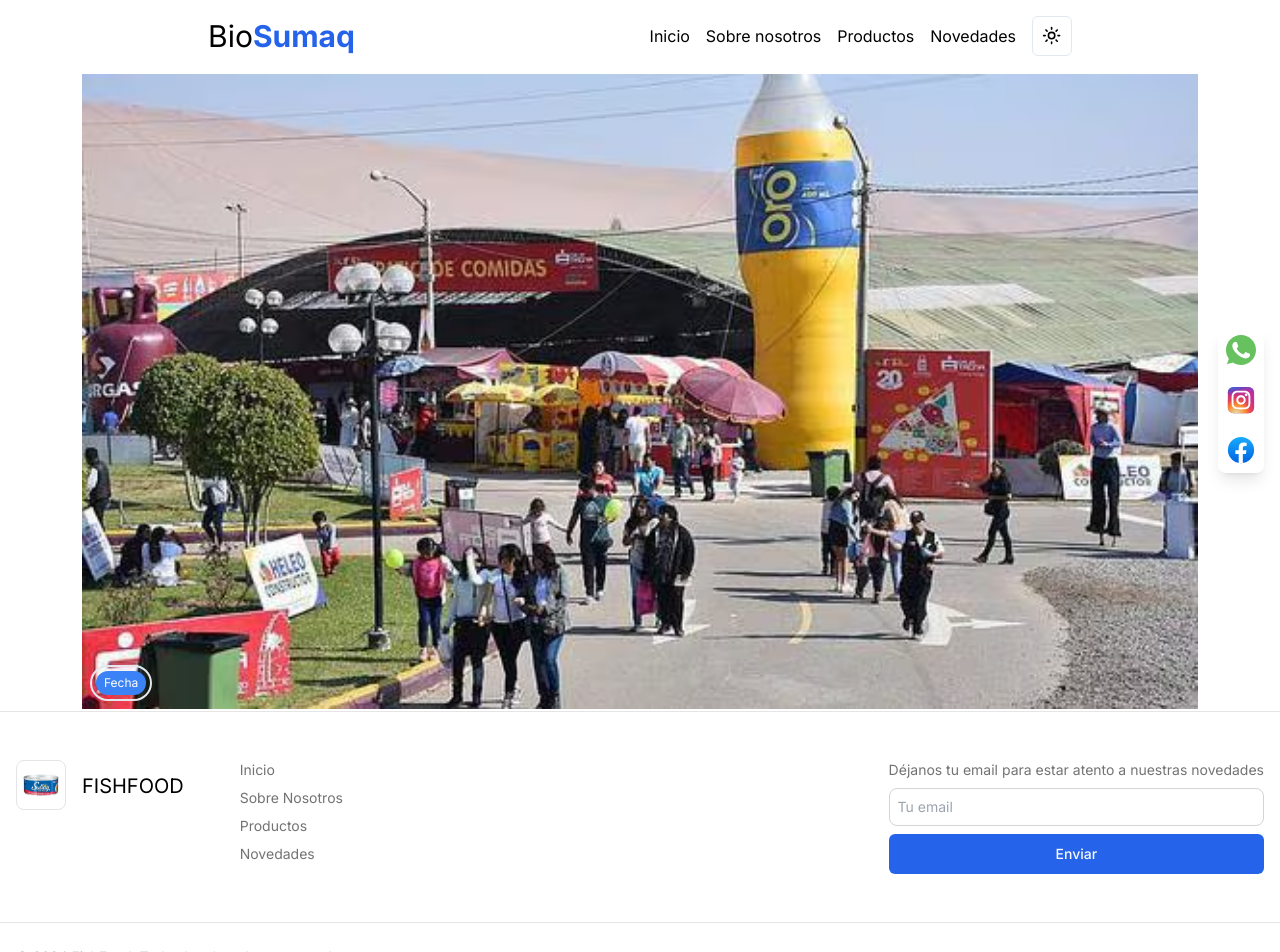
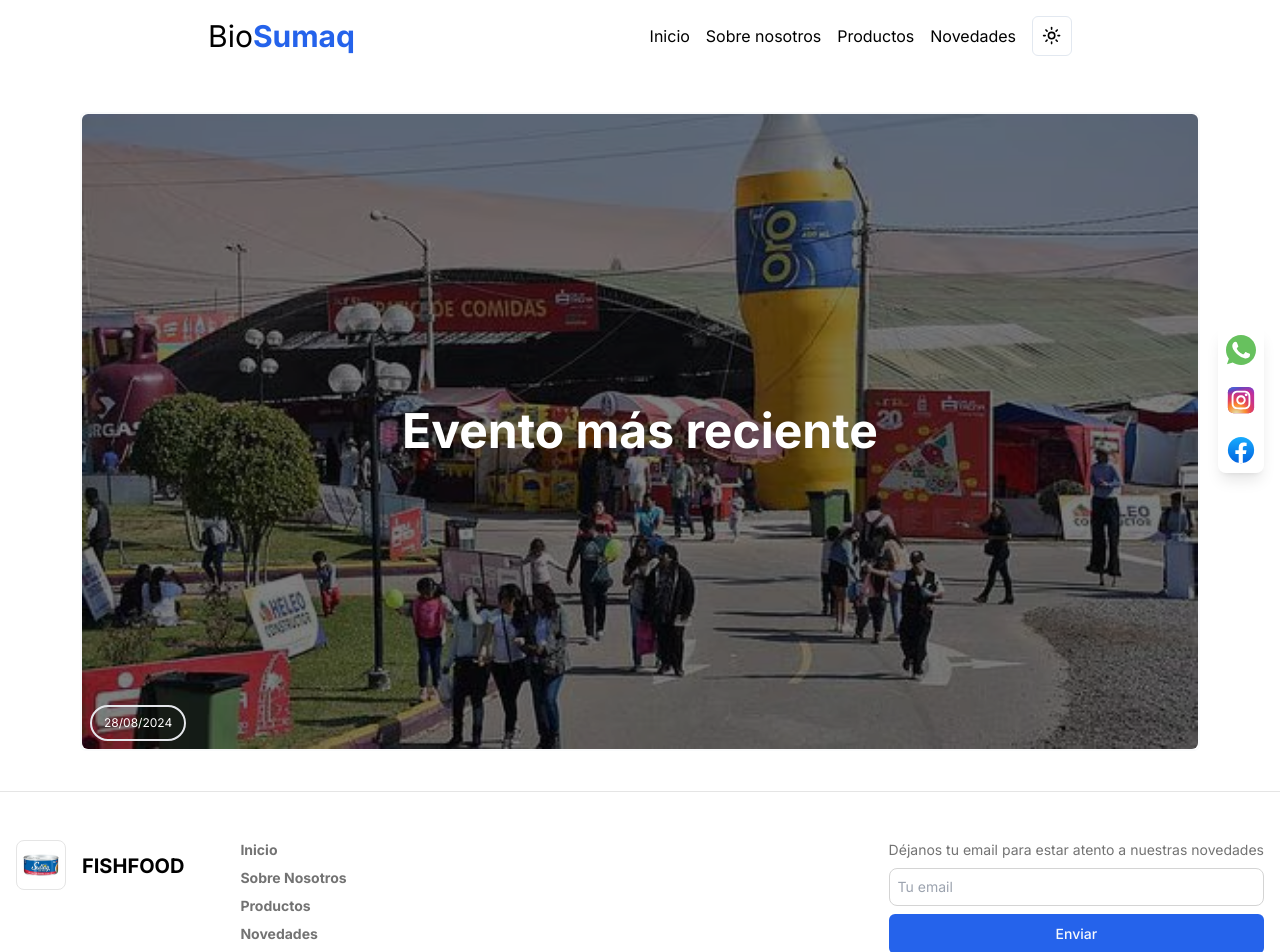
Before and after one commit to BrandonVizcarraSarmiento/biosumaq, a Next.js app: page /novedades in a window 1280 px wide. Shown: the top 952 px of the page. Built offline with nearby package versions, Linux system fonts and the light colour scheme.

Commit message:
Cambios 11:41

```diff
--- a/app/(cliente)/about/components/info.tsx
+++ b/app/(cliente)/about/components/info.tsx
@@ -5,7 +5,7 @@ const Info = () => {
     return (
         <div className="w-full max-w-7xl mx-auto px-4">
             <div className="grid grid-cols-1 md:grid-cols-2 gap-8 justify-items-center my-20 mx-20">
-                <Card className="flex flex-col items-center text-center space-y-2 hover:border-primary transition-colors duration-300">
+                <Card className="flex flex-col items-center text-center space-y-2 hover:border-primary transition-colors duration-300 bg-slate-200">
                     <CardContent>
                         <Image src="/img/mision.svg" width={300} height={300} alt="imagen de misión" className="h-64 w-64 mx-auto" />
                     </CardContent>
@@ -15,7 +15,7 @@ const Info = () => {
                         </p>
                     </CardFooter>
                 </Card>
-                <Card className="flex flex-col items-center text-center space-y-2 hover:border-primary transition-colors duration-300">
+                <Card className="flex flex-col items-center text-center space-y-2 hover:border-primary transition-colors duration-300 bg-slate-200">
                     <CardContent>
                         <Image src="/img/vision.svg" width={300} height={300} alt="imagen de visión" className="h-64 w-64 mx-auto" />
                     </CardContent>
--- a/app/(cliente)/novedades/components/eventoPrincipal.tsx
+++ b/app/(cliente)/novedades/components/eventoPrincipal.tsx
@@ -4,16 +4,29 @@ import FechaEvento from "./fecha";
 
 const EventoPrincipal = () => {
   return (
-    <div className="w-full max-w-6xl mx-auto px-4">
-      <div className="relative rounded-md border-2 border-transparent hover:border-cyan-400 transition-colors duration-300">
+    <div className="w-full max-w-6xl mx-auto px-4 my-10">
+    <div className="relative rounded-md border-2 border-gray-50 hover:border-black transition-colors duration-300 dark:border-black dark:hover:border-white">
       <Link href="/" className="block">
-          <Image src="/img/feritac.avif" layout="responsive" width={300} height={300} alt="Imagen de producto" className="transition-transform duration-400 transform hover:scale-110" />
+        <div className="relative">
+          <Image
+            src="/img/feritac.avif"
+            layout="responsive"
+            width={300}
+            height={300}
+            alt="Imagen de producto"
+            className="transition-transform duration-400 transform hover:scale-110 rounded-md brightness-50"
+          />
+          <h2 className="absolute inset-0 flex items-center justify-center text-white text-3xl md:text-5xl font-bold drop-shadow-md">
+            Evento más reciente
+          </h2>
+        </div>
         <div className="absolute bottom-2 left-2">
           <FechaEvento />
         </div>
       </Link>
     </div>
   </div>
+
   );
 }
 
--- a/app/(cliente)/novedades/components/fecha.tsx
+++ b/app/(cliente)/novedades/components/fecha.tsx
@@ -1,7 +1,7 @@
 const FechaEvento = () => {
     return (
         <div className="inline-flex items-center gap-3 rounded-full border-2 w-fit p-1">
-            <p className="px-2 py-1 text-xs text-white bg-blue-500 rounded-full w-fit">Fecha</p>
+            <p className="px-2 py-1 text-xs text-white  rounded-full w-fit">28/08/2024 </p>
         </div>
     );
 }
--- a/components/clientes/footer.tsx
+++ b/components/clientes/footer.tsx
@@ -17,21 +17,21 @@ const Footer = () => {
                 className="rounded-full"
               />
             </div>
-            <span className="uppercase text-black text-xl dark:text-white mt-3 ">FishFood</span>
+            <span className="uppercase text-black text-xl font-bold dark:text-white mt-3 ">FishFood</span>
           </div>
           <nav className="flex flex-col md:flex-row gap-4">
             <ul className="flex flex-col md:flex-grow gap-2">
               <li>
-                <Link href="/" className="p-2 text-lg hover:text-black md:text-sm dark:hover:text-neutral-300 dark:text-white dark:font-bold">Inicio</Link>
+                <Link href="/" className="p-2 text-lg hover:text-black md:text-sm font-bold dark:hover:text-neutral-300 dark:text-white dark:font-bold">Inicio</Link>
               </li>
               <li>
-                <Link href="/about" className="p-2 text-lg hover:text-black md:text-sm dark:hover:text-neutral-300 dark:text-white dark:font-bold">Sobre Nosotros</Link>
+                <Link href="/about" className="p-2 text-lg hover:text-black md:text-sm font-bold dark:hover:text-neutral-300 dark:text-white dark:font-bold">Sobre Nosotros</Link>
               </li>
               <li>
-                <Link href="/productos" className="p-2 text-lg hover:text-black md:text-sm dark:hover:text-neutral-300 dark:text-white dark:font-bold">Productos</Link>
+                <Link href="/productos" className="p-2 text-lg hover:text-black md:text-sm font-bold dark:hover:text-neutral-300 dark:text-white dark:font-bold">Productos</Link>
               </li>
               <li>
-                <Link href="/novedades" className="p-2 text-lg hover:text-black md:text-sm dark:hover:text-neutral-300 dark:text-white dark:font-bold">Novedades</Link>
+                <Link href="/novedades" className="p-2 text-lg hover:text-black md:text-sm font-bold dark:hover:text-neutral-300 dark:text-white dark:font-bold">Novedades</Link>
               </li>
             </ul>
           </nav>
--- a/components/clientes/misionVision.tsx
+++ b/components/clientes/misionVision.tsx
@@ -5,7 +5,7 @@ const MisionVision = () => {
     return (
         <div className="w-full max-w-6xl mx-auto px-4">
             <div className="grid grid-cols-1 md:grid-cols-3 gap-4 p-4 justify-items-center my-20">
-                <Card className="flex flex-col items-center text-center space-y-2 hover:border-primary transition-colors duration-300">
+                <Card className="flex flex-col items-center text-center space-y-2 hover:border-primary transition-colors duration-300 bg-slate-200 dark:bg-slate-950">
                     <CardContent>
                         <Image src="/img/mision.svg" width={300} height={300} alt="imagen de misión" className="h-64 w-64 mx-auto" />
                     </CardContent>
@@ -15,7 +15,7 @@ const MisionVision = () => {
                         </p>
                     </CardFooter>
                 </Card>
-                <Card className="flex flex-col items-center text-center space-y-2 hover:border-primary transition-colors duration-300">
+                <Card className="flex flex-col items-center text-center space-y-2 hover:border-primary transition-colors duration-300 bg-slate-200 dark:bg-slate-950 ">
                     <CardContent>
                         <Image src="/img/vision.svg" width={300} height={300} alt="imagen de visión" className="h-64 w-64 mx-auto" />
                     </CardContent>
@@ -25,7 +25,7 @@ const MisionVision = () => {
                         </p>
                     </CardFooter>
                 </Card>
-                <Card className="flex flex-col items-center text-center space-y-2 hover:border-primary transition-colors duration-300">
+                <Card className="flex flex-col items-center text-center space-y-2 hover:border-primary transition-colors duration-300 bg-slate-200 dark:bg-slate-950">
                     <CardContent>
                         <Image src="/img/vision.svg" width={300} height={300} alt="imagen de visión" className="h-64 w-64 mx-auto" />
                     </CardContent>
```
Also changed, not shown: components/clientes/testimonios.tsx (+5 -5 lines). Lines whose indentation alone changed are shown as unchanged.
